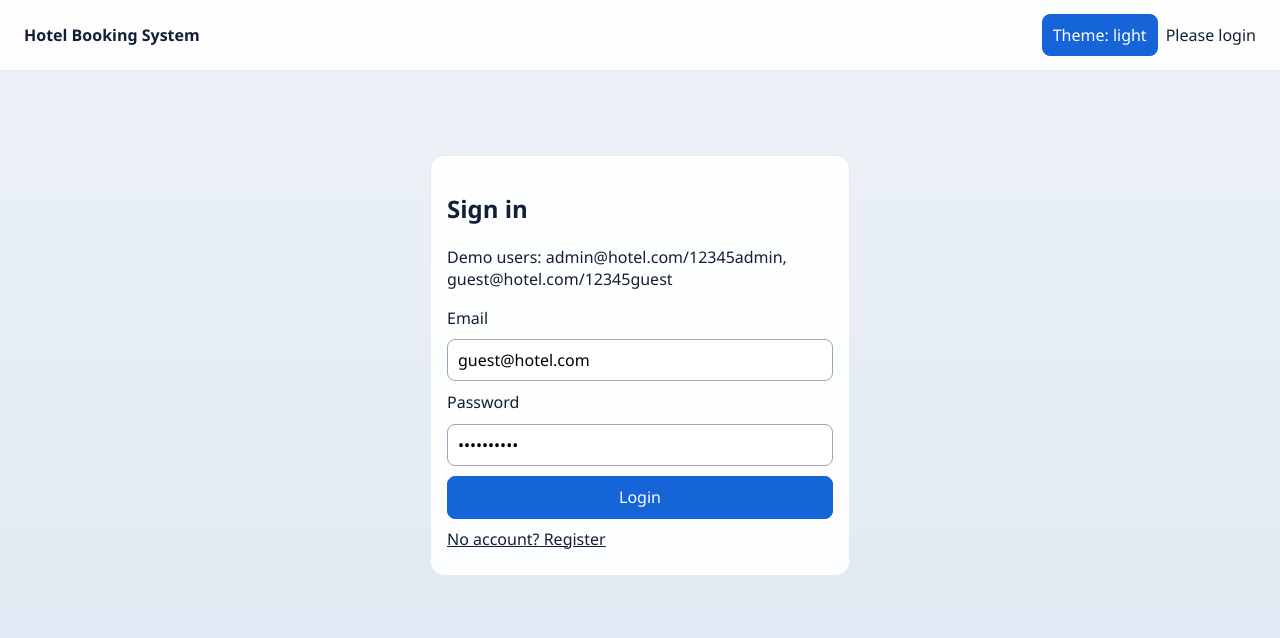
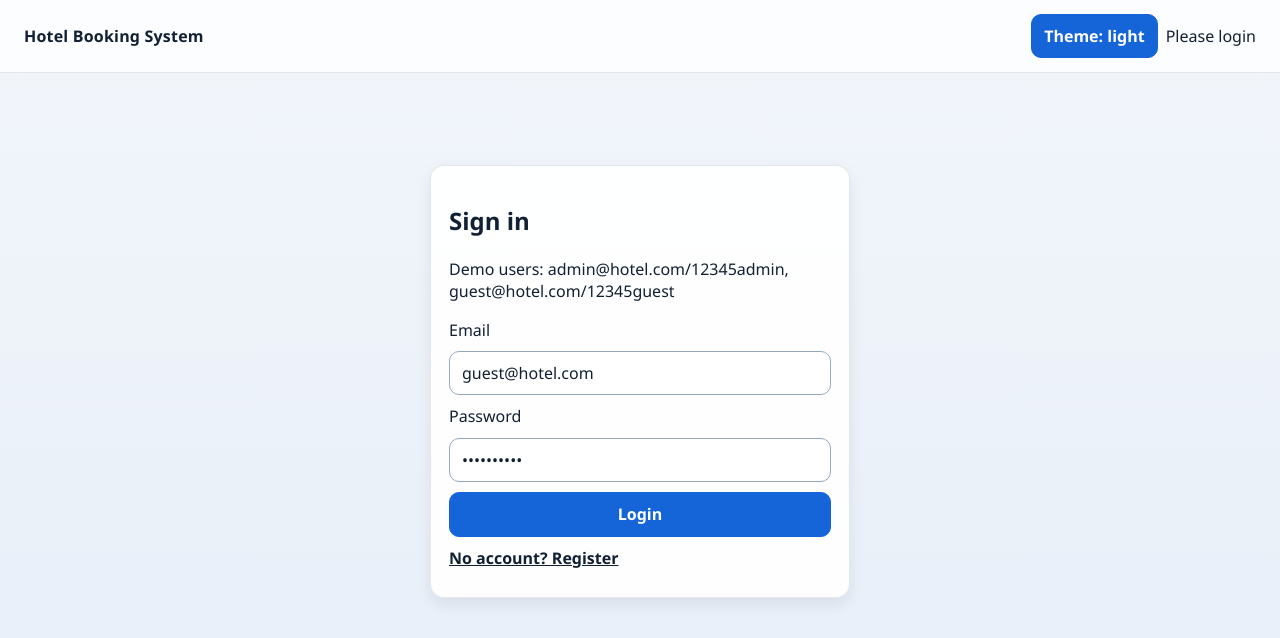
Before and after one commit to neredtalgat/booking-demo, a React (Vite) app in the folder frontend/: page /login in a window 1280 px wide. Shown: the top 638 px of the page. Built offline with nearby package versions, Linux system fonts and the light colour scheme.

Commit message:
fix: adding css and fix theme

```diff
--- a/frontend/src/App.css
+++ b/frontend/src/App.css
@@ -1,21 +1,48 @@
+:root {
+  --font-sans: "Segoe UI", "Inter", "SF Pro Text", "Helvetica Neue", Arial, sans-serif;
+  --radius-sm: 10px;
+  --radius-md: 14px;
+  --radius-lg: 18px;
+  --shadow-sm: 0 6px 16px rgba(15, 25, 40, 0.08);
+  --shadow-md: 0 12px 28px rgba(15, 25, 40, 0.14);
+  --focus-ring: 0 0 0 3px rgba(21, 100, 216, 0.25);
+
+  --bg-page-light: linear-gradient(180deg, #f2f6fb 0%, #e7eef8 100%);
+  --bg-page-dark: linear-gradient(180deg, #151f2b 0%, #0d141d 100%);
+  --text-light: #122033;
+  --text-dark: #deebfb;
+
+  --surface-light: rgba(255, 255, 255, 0.92);
+  --surface-dark: rgba(15, 24, 32, 0.94);
+  --border-light: rgba(11, 34, 61, 0.1);
+  --border-dark: rgba(223, 235, 250, 0.14);
+  --muted-light: #5f7388;
+  --muted-dark: #9cb0c7;
+
+  --primary: #1564d8;
+  --primary-hover: #0f56c1;
+  --danger: #c62828;
+}
+
 .app {
   min-height: 100vh;
+  font-family: var(--font-sans);
 }
 
 .app--light {
-  background: linear-gradient(180deg, #edf2f7 0%, #dde7f2 100%);
-  color: #112035;
+  background: var(--bg-page-light);
+  color: var(--text-light);
 }
 
 .app--dark {
-  background: linear-gradient(180deg, #17212b 0%, #0f1720 100%);
-  color: #dde8f6;
+  background: var(--bg-page-dark);
+  color: var(--text-dark);
 }
 
 .app-main {
-  max-width: 1100px;
+  max-width: 1140px;
   margin: 0 auto;
-  padding: 24px;
+  padding: 28px 24px 36px;
 }
 
 .nav {
@@ -24,18 +51,22 @@
   gap: 16px;
   align-items: center;
   padding: 14px 24px;
-  border-bottom: 1px solid rgba(0, 0, 0, 0.08);
-  background: rgba(255, 255, 255, 0.86);
-  backdrop-filter: blur(6px);
+  border-bottom: 1px solid var(--border-light);
+  background: rgba(255, 255, 255, 0.78);
+  backdrop-filter: blur(10px);
+  position: sticky;
+  top: 0;
+  z-index: 20;
 }
 
 .app--dark .nav {
-  background: rgba(18, 25, 34, 0.9);
-  border-bottom-color: rgba(255, 255, 255, 0.08);
+  background: rgba(14, 21, 29, 0.84);
+  border-bottom-color: var(--border-dark);
 }
 
 .nav-brand {
   font-weight: 700;
+  letter-spacing: 0.2px;
   text-decoration: none;
   color: inherit;
 }
@@ -48,8 +79,9 @@
 .nav-links a {
   text-decoration: none;
   color: inherit;
-  padding: 6px 10px;
-  border-radius: 8px;
+  padding: 8px 12px;
+  border-radius: var(--radius-sm);
+  transition: background-color 0.2s ease, color 0.2s ease;
 }
 
 .nav-links a.active {
@@ -65,24 +97,26 @@
 
 .user-email {
   font-size: 13px;
-  opacity: 0.8;
+  opacity: 0.88;
 }
 
 .card {
-  background: rgba(255, 255, 255, 0.9);
-  border: 1px solid rgba(0, 0, 0, 0.08);
-  border-radius: 14px;
-  padding: 16px;
+  background: var(--surface-light);
+  border: 1px solid var(--border-light);
+  border-radius: var(--radius-md);
+  padding: 18px;
+  box-shadow: var(--shadow-sm);
 }
 
 .app--dark .card {
-  background: rgba(15, 24, 32, 0.92);
-  border-color: rgba(255, 255, 255, 0.12);
+  background: var(--surface-dark);
+  border-color: var(--border-dark);
+  box-shadow: 0 10px 22px rgba(0, 0, 0, 0.28);
 }
 
 .login-card {
   max-width: 420px;
-  margin: 60px auto;
+  margin: 64px auto;
 }
 
 .form-stack {
@@ -97,34 +131,43 @@
 .search-grid {
   display: grid;
   grid-template-columns: repeat(5, minmax(0, 1fr));
-  gap: 10px;
+  gap: 12px;
   align-items: end;
-  margin-bottom: 14px;
+  margin-bottom: 16px;
 }
 
 .search-grid label {
   font-size: 12px;
-  opacity: 0.8;
+  opacity: 0.85;
+  font-weight: 600;
+  letter-spacing: 0.2px;
 }
 
 .room-grid,
 .booking-list {
   display: grid;
-  grid-template-columns: repeat(auto-fit, minmax(240px, 1fr));
-  gap: 12px;
+  grid-template-columns: repeat(auto-fit, minmax(260px, 1fr));
+  gap: 14px;
 }
 
 .room-card button {
   margin-top: 8px;
 }
 
+.room-card h3,
+.booking-list h3 {
+  margin-top: 0;
+  margin-bottom: 8px;
+}
+
 .room-details-page {
   display: grid;
-  gap: 12px;
+  gap: 14px;
 }
 
 .room-details-card h1 {
   margin-top: 0;
+  margin-bottom: 10px;
 }
 
 .booking-form {
@@ -160,32 +203,67 @@
 .status {
   font-size: 14px;
   color: #11703f;
+  margin: 0;
 }
 
 .error {
   color: #d62839;
   margin: 0;
+  font-weight: 600;
 }
 
 .muted {
-  opacity: 0.75;
+  color: var(--muted-light);
   margin: 0;
   font-size: 13px;
+}
+
+.app--dark .muted {
+  color: var(--muted-dark);
 }
 
 input,
 button {
   border: 1px solid #95a8bf;
-  border-radius: 8px;
-  padding: 9px 10px;
+  border-radius: var(--radius-sm);
+  padding: 10px 12px;
   font: inherit;
 }
 
+input {
+  background: rgba(255, 255, 255, 0.88);
+  color: inherit;
+  transition: border-color 0.2s ease, box-shadow 0.2s ease;
+}
+
+.app--dark input {
+  background: rgba(255, 255, 255, 0.06);
+  border-color: rgba(197, 214, 234, 0.3);
+}
+
+input:focus,
+button:focus-visible,
+a:focus-visible {
+  outline: none;
+  box-shadow: var(--focus-ring);
+}
+
 button {
-  background: #1564d8;
+  background: var(--primary);
   color: #fff;
-  border-color: #1564d8;
+  border-color: var(--primary);
   cursor: pointer;
+  font-weight: 600;
+  transition: background-color 0.2s ease, border-color 0.2s ease, transform 0.15s ease;
+}
+
+button:hover {
+  background: var(--primary-hover);
+  border-color: var(--primary-hover);
+}
+
+button:active {
+  transform: translateY(1px);
 }
 
 button:disabled {
@@ -199,8 +277,8 @@ button:disabled {
 }
 
 .btn-danger {
-  background: #c62828;
-  border-color: #c62828;
+  background: var(--danger);
+  border-color: var(--danger);
 }
 
 .inline-actions {
@@ -228,7 +306,7 @@ button:disabled {
 }
 
 .toast {
-  border-radius: 10px;
+  border-radius: 12px;
   padding: 10px 12px;
   display: flex;
   justify-content: space-between;
@@ -269,5 +347,10 @@ button:disabled {
 
   .nav {
     flex-wrap: wrap;
+    padding: 12px 16px;
+  }
+
+  .app-main {
+    padding: 20px 14px 28px;
   }
 }
--- a/frontend/src/store/store.js
+++ b/frontend/src/store/store.js
@@ -1,6 +1,8 @@
 import { configureStore } from "@reduxjs/toolkit";
 import authReducer from "./authSlice";
 import uiReducer from "./uiSlice";
+
+const THEME_STORAGE_KEY = "hotel_theme";
 
 export const store = configureStore({
   reducer: {
@@ -8,3 +10,14 @@ export const store = configureStore({
     ui: uiReducer
   }
 });
+
+let currentTheme = store.getState().ui.theme;
+
+store.subscribe(() => {
+  const nextTheme = store.getState().ui.theme;
+
+  if (nextTheme !== currentTheme) {
+    currentTheme = nextTheme;
+    localStorage.setItem(THEME_STORAGE_KEY, nextTheme);
+  }
+});
--- a/frontend/src/store/uiSlice.js
+++ b/frontend/src/store/uiSlice.js
@@ -1,7 +1,18 @@
 import { createSlice } from "@reduxjs/toolkit";
 
+const THEME_STORAGE_KEY = "hotel_theme";
+
+function getInitialTheme() {
+  if (typeof window === "undefined") {
+    return "light";
+  }
+
+  const saved = localStorage.getItem(THEME_STORAGE_KEY);
+  return saved === "dark" || saved === "light" ? saved : "light";
+}
+
 const initialState = {
-  theme: "light",
+  theme: getInitialTheme(),
   toasts: []
 };
 
```
